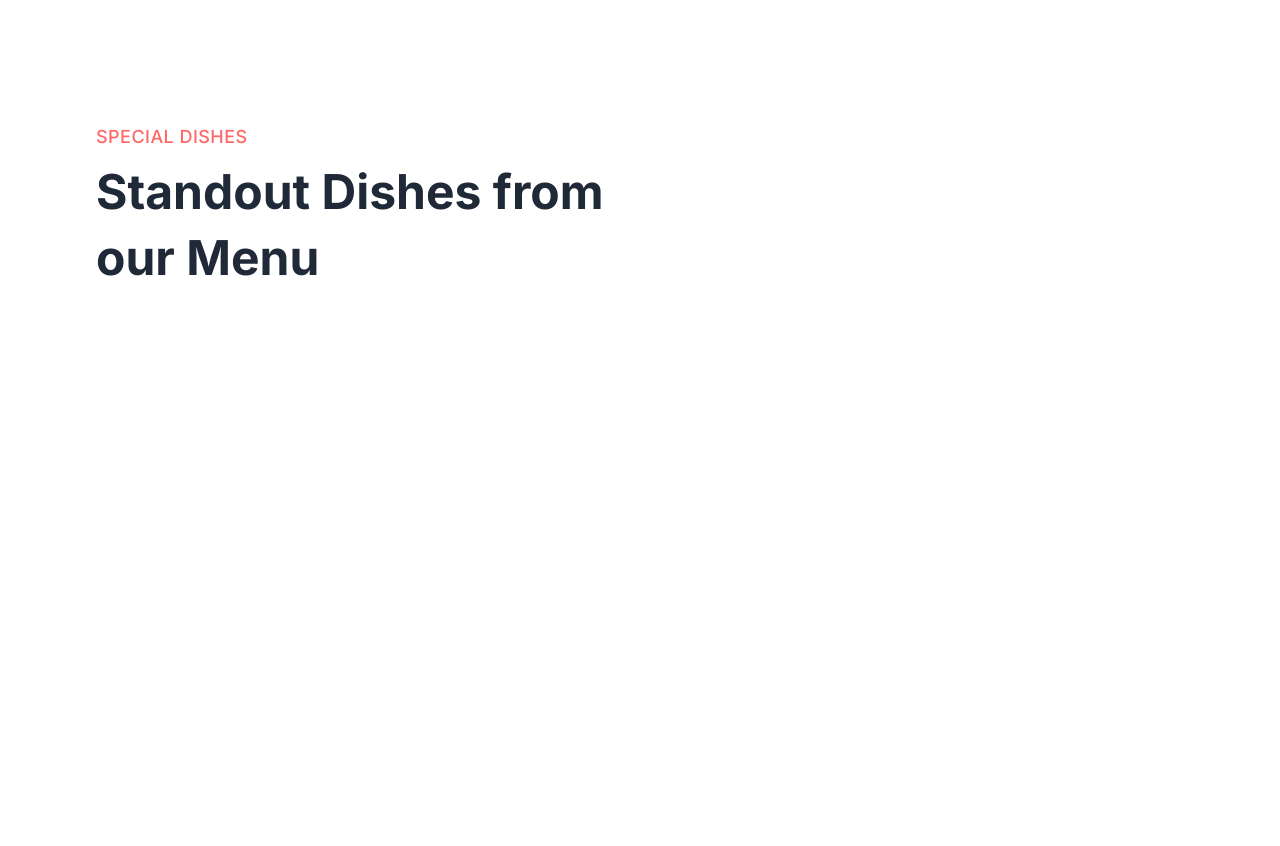
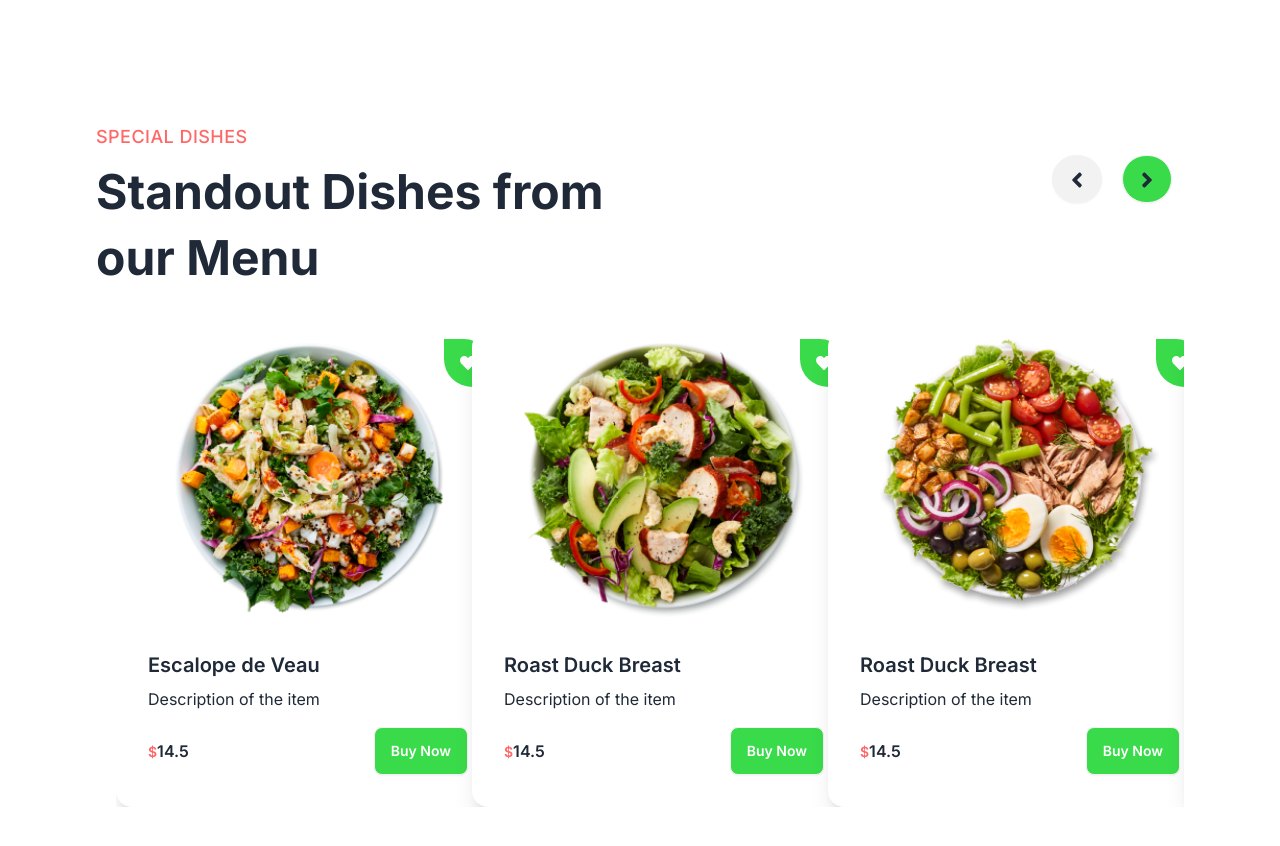
Before and after one commit to rygailkim/foodi-mern, a React (Vite) app in the folder foodi-client/: page / in a window 1280 px wide. Shown: the part 1500-2346 px from the top of the page. Before the commit the page ends 1871 px from the top, so only its background shows below. Built offline with nearby package versions, Linux system fonts and the light colour scheme.

Commit message:
special dishes carousel

```diff
--- a/foodi-client/package.json
+++ b/foodi-client/package.json
@@ -16,6 +16,8 @@
     "react-dom": "^18.2.0",
     "react-icons": "^5.0.1",
     "react-router-dom": "^6.22.3",
+    "react-slick": "^0.30.2",
+    "slick-carousel": "^1.8.1",
     "sort-by": "^1.2.0"
   },
   "devDependencies": {
--- a/foodi-client/src/App.css
+++ b/foodi-client/src/App.css
@@ -13,9 +13,13 @@
 }
 
 .subtitle {
-  @apply text-red uppercase tracking-wide font-medium text-lg
+  @apply text-red uppercase tracking-wide font-medium text-lg;
 }
 
 .title {
-  @apply text-4xl md:text-5xl font-bold my-2 md:leading-snug leading-snug
+  @apply text-4xl md:text-5xl font-bold my-2 md:leading-snug leading-snug;
 }
+
+.heartStar {
+  border-radius: 0px 28px 0px 28px;
+}
--- a/foodi-client/src/components/Banner.jsx
+++ b/foodi-client/src/components/Banner.jsx
@@ -12,13 +12,12 @@
                         <img src="/images/home/b-food1.png" alt=""  className='rounded-2xl'/>
                         <div className='space-y-1'>
                             <div>
-                                <h5 className='font-medium mb-1'>Spicy Noodles</h5>
                                 <div className="rating rating-sm">
-                                    <input type="radio" name="rating-2" className="mask mask-star-2 bg-yellow-500" />
-                                    <input type="radio" name="rating-2" className="mask mask-star-2 bg-yellow-500" checked />
-                                    <input type="radio" name="rating-2" className="mask mask-star-2 bg-yellow-500" />
-                                    <input type="radio" name="rating-2" className="mask mask-star-2 bg-yellow-500" />
-                                    <input type="radio" name="rating-2" className="mask mask-star-2 bg-yellow-500" />
+                                    <input type="radio" name="rating-2" className="mask mask-star-2 bg-yellow-500" readOnly/>
+                                    <input type="radio" name="rating-2" className="mask mask-star-2 bg-yellow-500" readOnly />
+                                    <input type="radio" name="rating-2" className="mask mask-star-2 bg-yellow-500" checked readOnly/>
+                                    <input type="radio" name="rating-2" className="mask mask-star-2 bg-yellow-500" readOnly/>
+                                    <input type="radio" name="rating-2" className="mask mask-star-2 bg-yellow-500" readOnly/>
                                 </div>
                                 <p className='text-red'>$18.00</p>
                             </div>
--- /dev/null
+++ b/foodi-client/src/components/Cards.jsx
@@ -0,0 +1,33 @@
+import React, { useState } from 'react'
+import { FaHeart } from 'react-icons/fa'
+import { Link } from 'react-router-dom'
+
+const Cards = ({item}) => {
+    const [isHeartFilled, setIsHeartFilled] = useState(false)
+
+    const handleHeartClick = () => {
+        setIsHeartFilled(!isHeartFilled)
+    }
+
+  return (
+    <div className="card w-96 bg-base-100 shadow-xl relative">
+        <div className={`rating gap-1 absolute right-2 top-2 p-4 heartStar bg-green cursor-pointer ${isHeartFilled ? "text-rose-500" : "text-white"}`}
+            onClick={handleHeartClick}>
+            <FaHeart/>
+        </div>
+        <Link to={`/menu/${item._id}`}>
+            <figure><img src={item.image} alt="" className='hover:scale-105 transition-all duration-200 md:h-72'/> </figure>
+        </Link>
+        <div className="card-body">
+            <Link to={`/menu/${item._id}`} className="card-title"><h2>{item.name}</h2></Link>
+            <p>Description of the item</p>
+            <div className="card-actions justify-between items-center mt-2">
+                <h5 className='font-semibold'><span className='text-sm text-red'>$</span>{item.price}</h5>
+                <button className="btn bg-green text-white">Buy Now</button>
+            </div>
+        </div>
+    </div>
+  )
+}
+
+export default Cards
--- a/foodi-client/src/pages/home/SpecialDishes.jsx
+++ b/foodi-client/src/pages/home/SpecialDishes.jsx
@@ -1,12 +1,96 @@
-import React from 'react'
+import React, { useEffect, useState } from 'react'
+import "slick-carousel/slick/slick.css";
+import "slick-carousel/slick/slick-theme.css";
+import Slider from "react-slick";
+import Cards from '../../components/Cards';
+import { FaAngleLeft, FaAngleRight, FaArrowLeft, FaArrowRight } from 'react-icons/fa';
+
+const simpleNextArrow = (props) => {
+  const {className, style, onClick} = props
+  return (
+    <div className={className} style={{...style, display: "block", background: "red"}} onClick={onClick}>NEXT</div>
+  )
+}
+
+const simplePrevArrow = (props) => {
+  const {className, style, onClick} = props
+  return (
+    <div className={className} style={{...style, display: "block", background: "green"}} onClick={onClick}>BACK</div>
+  )
+}
 
 const SpecialDishes = () => {
+
+  const [recipes, setRecipes] = useState([])
+  const slider = React.useRef(null)
+
+  useEffect(() => {
+    fetch("/menu.json").then(res => res.json()).then(data => {
+      const specials = data.filter((item) => item.category === "popular")
+      setRecipes(specials)
+    })
+  }, [])
+
+  const settings = {
+    dots: true,
+    infinite: false,
+    speed: 500,
+    slidesToShow: 3,
+    slidesToScroll: 3,
+    initialSlide: 0,
+    responsive: [
+      {
+        breakpoint: 1024,
+        settings: {
+          slidesToShow: 3,
+          slidesToScroll: 3,
+          infinite: true,
+          dots: true
+        }
+      },
+      {
+        breakpoint: 600,
+        settings: {
+          slidesToShow: 2,
+          slidesToScroll: 2,
+          initialSlide: 2
+        }
+      },
+      {
+        breakpoint: 480,
+        settings: {
+          slidesToShow: 1,
+          slidesToScroll: 1
+        }
+      }
+    ],
+
+    nextArrow: <simpleNextArrow/>,
+    prevArrow: <simplePrevArrow/>,
+  }
+
   return (
-    <div className='section-container  my-20'>
+    <div className='section-container my-20 relative'>
         <div className='text-left'>
             <p className='subtitle'>Special Dishes</p>
             <h2 className='title md:w-[520px]'>Standout Dishes from our Menu</h2>
         </div>
+
+      {/* Arrow Buttons */}
+      <div className='md:absolute right-3 top-8 mb-10 md:mr-24'>
+        <button onClick={() => slider?.current?.slickPrev()} className='btn p-2 rounded-full ml-5'><FaAngleLeft className='w-8 h-8 p-1'/></button>
+        <button onClick={() => slider?.current?.slickNext()} className='btn p-2 rounded-full ml-5 bg-green'><FaAngleRight className='w-8 h-8 p-1'/></button>
+      </div>
+
+        <div className="slider-container">
+      <Slider ref={slider} {...settings} className='overflow-hidden mt-10 space-x-5'>
+        {
+          recipes.map((item, i) => (
+            <Cards key={i} item={item}/>
+          ))
+        }
+      </Slider>
+    </div>
 
     </div>
   )
```
Also changed, not shown: 1 other file (tests, documents, lock files or other folders).
